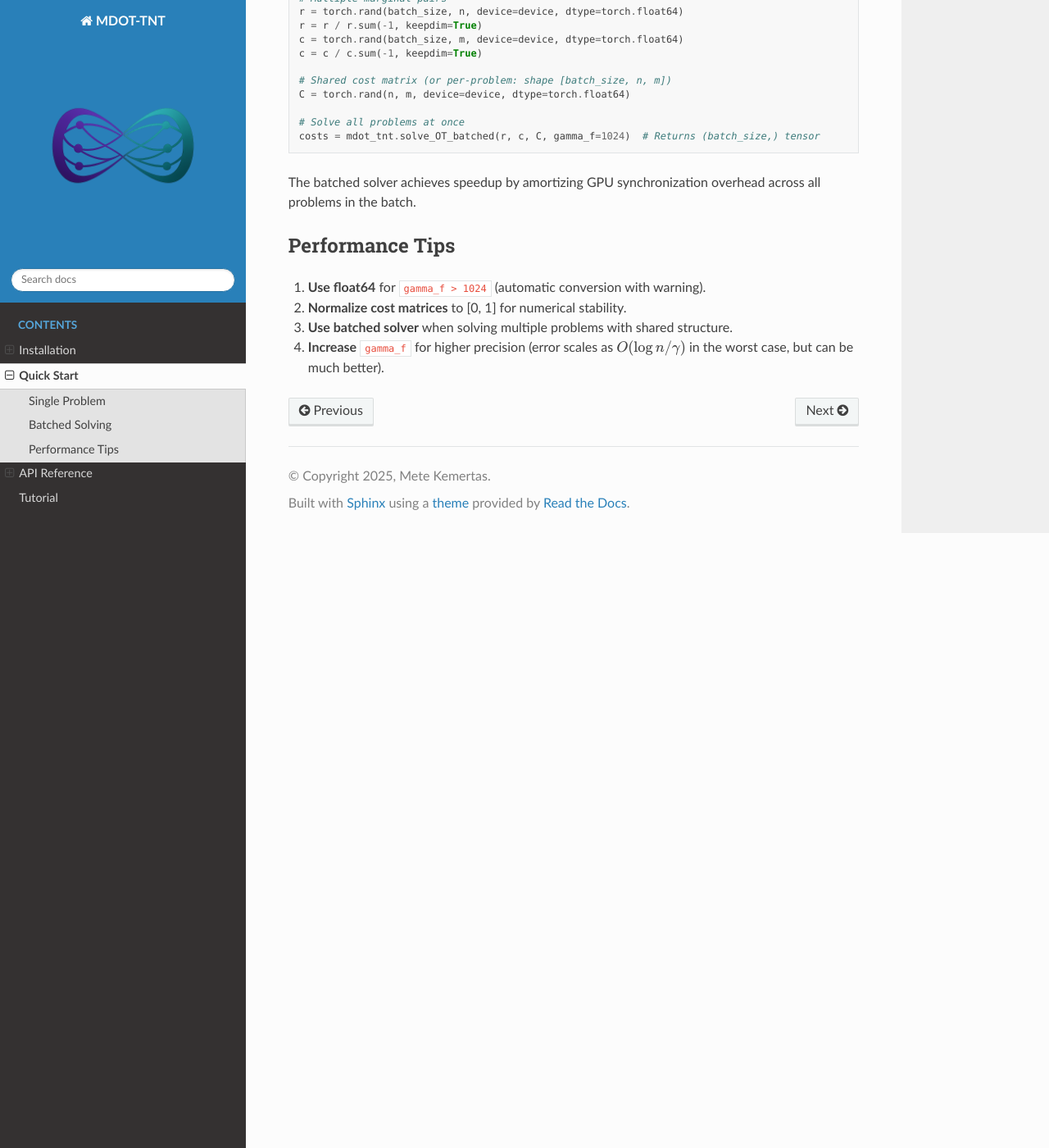
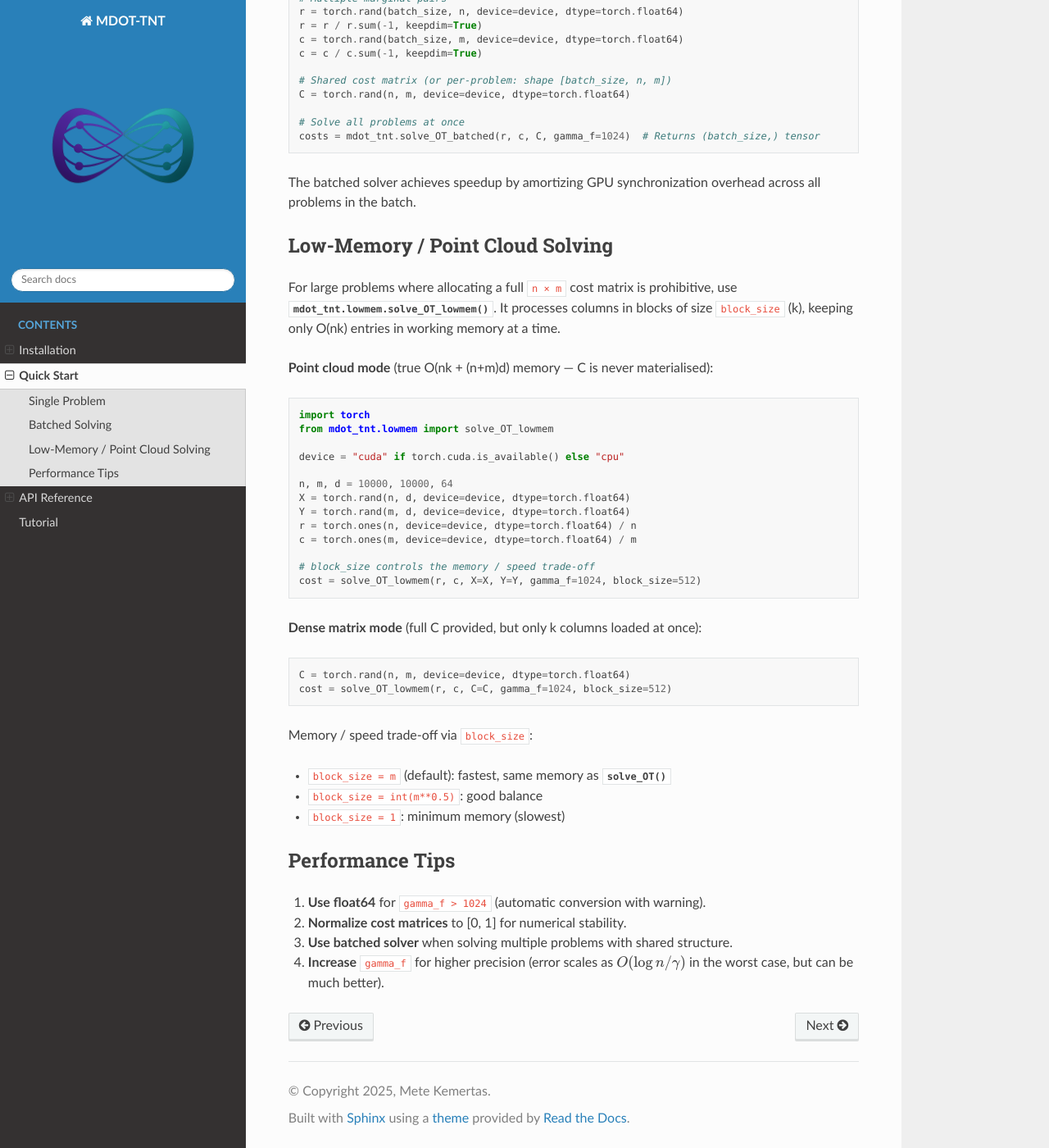
Before and after one commit to metekemertas/mdot_tnt, a Sphinx documentation site: the page built from docs/quickstart.rst, in a window 1280 px wide and 1400 px high, scrolled down 854 px. Shown: the whole window at 82% size. Built offline with Sphinx 7.4.7 and the Read the Docs theme 3.1.0, drawn with Linux system fonts in a browser that asks for light colours; pages that are not in the unit, such as notebooks, are missing from menus.

Commit message:
Update docs, readme and version 1.0->1.1

```diff
--- a/docs/quickstart.rst
+++ b/docs/quickstart.rst
@@ -56,6 +56,44 @@ compared to sequential solution:
 The batched solver achieves speedup by amortizing GPU synchronization overhead
 across all problems in the batch.
 
+Low-Memory / Point Cloud Solving
+---------------------------------
+
+For large problems where allocating a full ``n × m`` cost matrix is prohibitive,
+use :func:`mdot_tnt.lowmem.solve_OT_lowmem`.  It processes columns in blocks of
+size ``block_size`` (k), keeping only O(nk) entries in working memory at a time.
+
+**Point cloud mode** (true O(nk + (n+m)d) memory — C is never materialised):
+
+.. code-block:: python
+
+   import torch
+   from mdot_tnt.lowmem import solve_OT_lowmem
+
+   device = "cuda" if torch.cuda.is_available() else "cpu"
+
+   n, m, d = 10000, 10000, 64
+   X = torch.rand(n, d, device=device, dtype=torch.float64)
+   Y = torch.rand(m, d, device=device, dtype=torch.float64)
+   r = torch.ones(n, device=device, dtype=torch.float64) / n
+   c = torch.ones(m, device=device, dtype=torch.float64) / m
+
+   # block_size controls the memory / speed trade-off
+   cost = solve_OT_lowmem(r, c, X=X, Y=Y, gamma_f=1024, block_size=512)
+
+**Dense matrix mode** (full C provided, but only k columns loaded at once):
+
+.. code-block:: python
+
+   C = torch.rand(n, m, device=device, dtype=torch.float64)
+   cost = solve_OT_lowmem(r, c, C=C, gamma_f=1024, block_size=512)
+
+Memory / speed trade-off via ``block_size``:
+
+- ``block_size = m`` (default): fastest, same memory as :func:`~mdot_tnt.solve_OT`
+- ``block_size = int(m**0.5)``: good balance
+- ``block_size = 1``: minimum memory (slowest)
+
 Performance Tips
 ----------------
 
--- a/pyproject.toml
+++ b/pyproject.toml
@@ -4,7 +4,7 @@ build-backend = "setuptools.build_meta"
 
 [project]
 name = "mdot-tnt"
-version = "1.0.0"
+version = "1.1.0"
 authors = [
     { name = "Mete Kemertas", email = "kemertas@cs.toronto.edu" }
 ]
```
Also changed, not shown: README.md (+59 -1 lines), docs/api.rst (+9 -0 lines).
